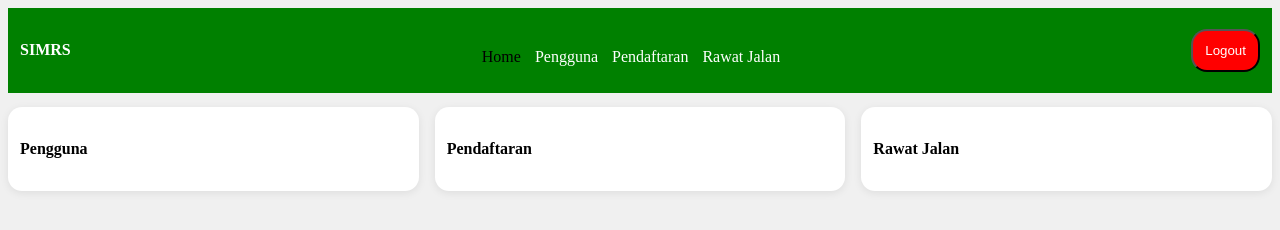
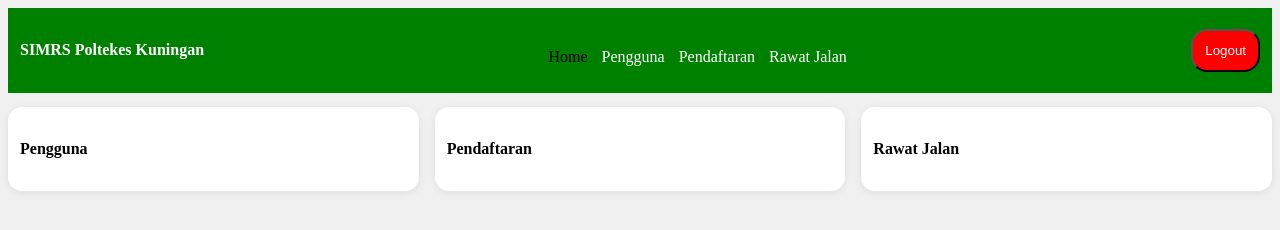
Before and after one commit to Rakresss/SIMRS-poltekes, a plain HTML site: page index.html in a window 1280 px wide. Drawn offline with Linux system fonts and the light colour scheme.

Commit message:
Change Title SIMRS

```diff
--- a/index.html
+++ b/index.html
@@ -3,13 +3,13 @@
 <head>
     <meta charset="UTF-8">
     <meta name="viewport" content="width=device-width, initial-scale=1.0">
-    <title>SIMRS</title>
+    <title>SIMRS Poltekes Kuningan</title>
     <link rel="stylesheet" href="index.css" />
 </head>
 <body>
     <header class="header-menu">
         <div class="title">
-            <h4>SIMRS</h4>
+            <h4>SIMRS Poltekes Kuningan</h4>
         </div>
         <div class="menu">
             <a class="active" href="/index.html">Home</a>
```
